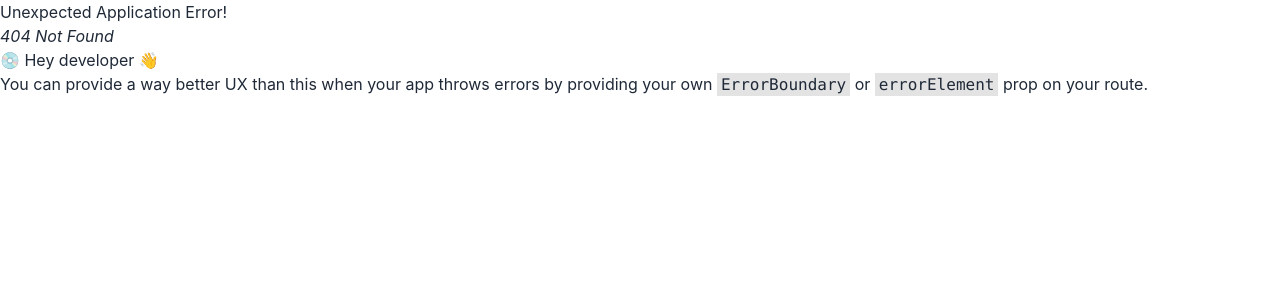
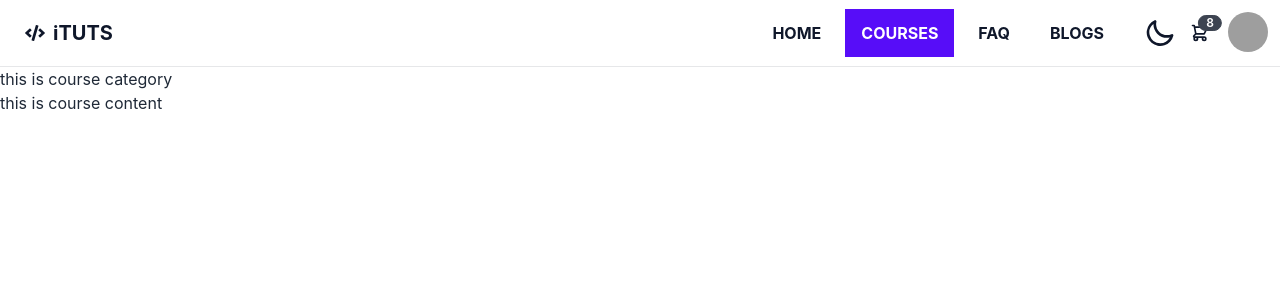
Before and after one commit to Tamim360/iTUTS_smart_learning, a React (Create React App) app: page /courses in a window 1280 px wide. Before the commit this address had no page. Shown: the top 300 px of the page. Built offline with nearby package versions, Linux system fonts and the light colour scheme; grey boxes are pictures that could not be loaded.

Commit message:
active funtionality fixed

```diff
--- a/src/components/Header/Header.js
+++ b/src/components/Header/Header.js
@@ -1,36 +1,53 @@
 import React, { useState } from "react";
 import { useContext } from "react";
-import { Link } from "react-router-dom";
+import { Link, NavLink } from "react-router-dom";
 import { ThemeContext } from "../../contexts/ThemeProvider";
+import { FaCode } from "react-icons/fa";
 
 const Header = () => {
   const { dark, setDark } = useContext(ThemeContext);
-    const [isOpen, setIsOpen] = useState(false)
+  const [isOpen, setIsOpen] = useState(false);
+  const style = ({isActive}) => isActive ? {color: 'white'} : undefined
+
+  const links = ['home','courses','faq','blogs']
+
+
   return (
     <div
       data-theme={dark ? "dark" : "light"}
-            className={`${dark ? 'text-white' : 'text-slate-900'} navbar bg-base-100 border-b border-slate-900/10`
-}
+      className={`${
+        dark ? "text-white" : "text-slate-900"
+      } navbar bg-base-100 border-b border-slate-900/10`}
     >
       <div className="flex-1">
-        <Link className="btn btn-ghost normal-case text-xl">daisyUI</Link>
+        <Link to="/" className="btn btn-ghost normal-case text-xl font-bold"><FaCode className="mr-2"/> iTUTS</Link>
       </div>
 
       {/* menu */}
-      <ul data-theme={dark ? 'dark' : 'light'} className={`menu absolute left-0 ${isOpen ? 'top-16' : 'top-[-250px]'} text-center w-screen md:static md:menu-horizontal p-0 duration-150 ${dark ? 'text-white' : 'text-slate-900'}`}>
-        <li>
-          <Link className={`font-bold ${dark ? 'hover:text-violet-400' : 'hover:text-primary'}`}>Home</Link>
+      <ul
+        data-theme={dark ? "dark" : "light"}
+        className={`menu absolute left-0 ${
+          isOpen ? "top-16" : "top-[-250px]"
+        } text-center w-screen md:static md:menu-horizontal p-0 duration-150 ${
+          dark ? "text-white" : "text-slate-900"
+        }`}
+      >
+        {
+            links.map((link, index) => {
+                return (
+                    <li key={index}>
+                        <NavLink to={`${link === 'home' ? '/home' : link}`}
+                            className={`font-bold mr-2 ${
+                            dark ? "hover:text-violet-400" : "hover:text-primary"
+                            }`}
+                            style={style}
+                        >
+                            {link.toUpperCase()}
+                        </NavLink>
                     </li>
-        <li>
-          <Link className={`font-bold ${dark ? 'hover:text-violet-400' : 'hover:text-primary'}`}>Courses</Link>
-        </li>
-        <li>
-          <Link className={`font-bold ${dark ? 'hover:text-violet-400' : 'hover:text-primary'}`}>FAQ</Link>
-        </li>
-        <li>
-          <Link className={`font-bold ${dark ? 'hover:text-violet-400' : 'hover:text-primary'}`}>Blog</Link>
-        </li>
-
+                )
+            })
+        }
 
         {/* theme toggler */}
         <label className="swap swap-rotate order-[-1] md:order-1 md:ml-4">
@@ -91,7 +108,7 @@ const Header = () => {
         </div>
         <div className="dropdown dropdown-end">
           <label tabIndex={0} className="btn btn-ghost btn-circle avatar">
-            <div className="w-10 rounded-full " >
+            <div className="w-10 rounded-full ">
               <img
                 src="https://placeimg.com/80/80/people"
                 alt="user-profile-pic"
@@ -121,13 +138,33 @@ const Header = () => {
 
       {/* menuBar */}
       <label className="md:hidden btn btn-circle swap swap-rotate bg-transparent border-0 hover:bg-transparent">
-
         <input type="checkbox" />
 
-            <svg onClick={() => setIsOpen(!isOpen)} className={`swap-off fill-current ${dark ? 'text-white' : 'text-slate-900'}`} xmlns="http://www.w3.org/2000/svg" width="32" height="32" viewBox="0 0 512 512"><path d="M64,384H448V341.33H64Zm0-106.67H448V234.67H64ZM64,128v42.67H448V128Z"/></svg>
+        <svg
+          onClick={() => setIsOpen(!isOpen)}
+          className={`swap-off fill-current ${
+            dark ? "text-white" : "text-slate-900"
+          }`}
+          xmlns="http://www.w3.org/2000/svg"
+          width="32"
+          height="32"
+          viewBox="0 0 512 512"
+        >
+          <path d="M64,384H448V341.33H64Zm0-106.67H448V234.67H64ZM64,128v42.67H448V128Z" />
+        </svg>
 
-            <svg onClick={() => setIsOpen(!isOpen)} className={`swap-on fill-current ${dark ? 'text-white' : 'text-slate-900'}`} xmlns="http://www.w3.org/2000/svg" width="32" height="32" viewBox="0 0 512 512"><polygon points="400 145.49 366.51 112 256 222.51 145.49 112 112 145.49 222.51 256 112 366.51 145.49 400 256 289.49 366.51 400 400 366.51 289.49 256 400 145.49"/></svg>
-
+        <svg
+          onClick={() => setIsOpen(!isOpen)}
+          className={`swap-on fill-current ${
+            dark ? "text-white" : "text-slate-900"
+          }`}
+          xmlns="http://www.w3.org/2000/svg"
+          width="32"
+          height="32"
+          viewBox="0 0 512 512"
+        >
+          <polygon points="400 145.49 366.51 112 256 222.51 145.49 112 112 145.49 222.51 256 112 366.51 145.49 400 256 289.49 366.51 400 400 366.51 289.49 256 400 145.49" />
+        </svg>
       </label>
     </div>
   );
--- /dev/null
+++ b/src/pages/Blogs/Blogs.js
@@ -0,0 +1,11 @@
+import React from 'react';
+
+const Blogs = () => {
+    return (
+        <div>
+            <h2>This is blog page</h2>
+        </div>
+    );
+};
+
+export default Blogs;
--- /dev/null
+++ b/src/pages/Courses/AllCourses/AllCourses.js
@@ -0,0 +1,11 @@
+import React from 'react';
+
+const AllCourses = () => {
+    return (
+        <div>
+            <h2>this is course content</h2>
+        </div>
+    );
+};
+
+export default AllCourses;
--- /dev/null
+++ b/src/pages/Courses/CourseCategory/CourseCategory.js
@@ -0,0 +1,11 @@
+import React from 'react';
+
+const CourseCategory = () => {
+    return (
+        <div>
+            <h2>this is course category</h2>
+        </div>
+    );
+};
+
+export default CourseCategory;
--- /dev/null
+++ b/src/pages/Courses/Courses.js
@@ -0,0 +1,14 @@
+import React from 'react';
+import AllCourses from './AllCourses/AllCourses';
+import CourseCategory from './CourseCategory/CourseCategory';
+
+const Courses = () => {
+    return (
+        <div>
+            <CourseCategory />
+            <AllCourses/>
+        </div>
+    );
+};
+
+export default Courses;
--- /dev/null
+++ b/src/pages/FAQ/FAQ.js
@@ -0,0 +1,11 @@
+import React from 'react';
+
+const FAQ = () => {
+    return (
+        <div>
+            <h2>This is faq page</h2>
+        </div>
+    );
+};
+
+export default FAQ;
--- /dev/null
+++ b/src/pages/Home/Home/Home.js
@@ -0,0 +1,11 @@
+import React from 'react';
+
+const Home = () => {
+    return (
+        <div>
+            <h2>this is home</h2>
+        </div>
+    );
+};
+
+export default Home;
```
Also changed, not shown: src/routes/routes.js (+28 -2 lines). Lines whose indentation alone changed are shown as unchanged.
